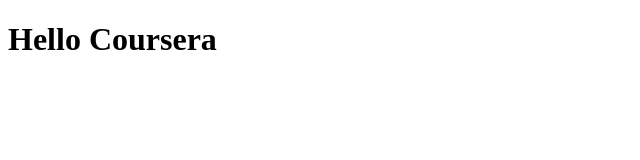
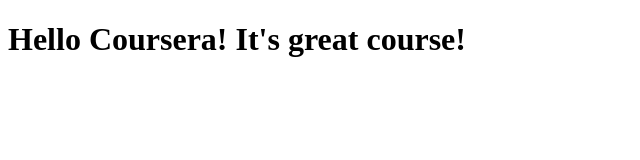
Before and after one commit to Fissehayonas27/coursera-test, a plain HTML site: page site/index.html in a window 1280 px wide. Shown: the whole page, without its empty margins (0-640 px from the left). Drawn offline with Linux system fonts and the light colour scheme.

Commit message:
Small addition to our page content

```diff
--- a/site/index.html
+++ b/site/index.html
@@ -6,6 +6,6 @@
 	<title>Hello Coursera</title>
 </head>
 <body>
-<h1>Hello Coursera</h1>
+<h1>Hello Coursera! It's  great course!</h1>
 </body>
 </html>
```
